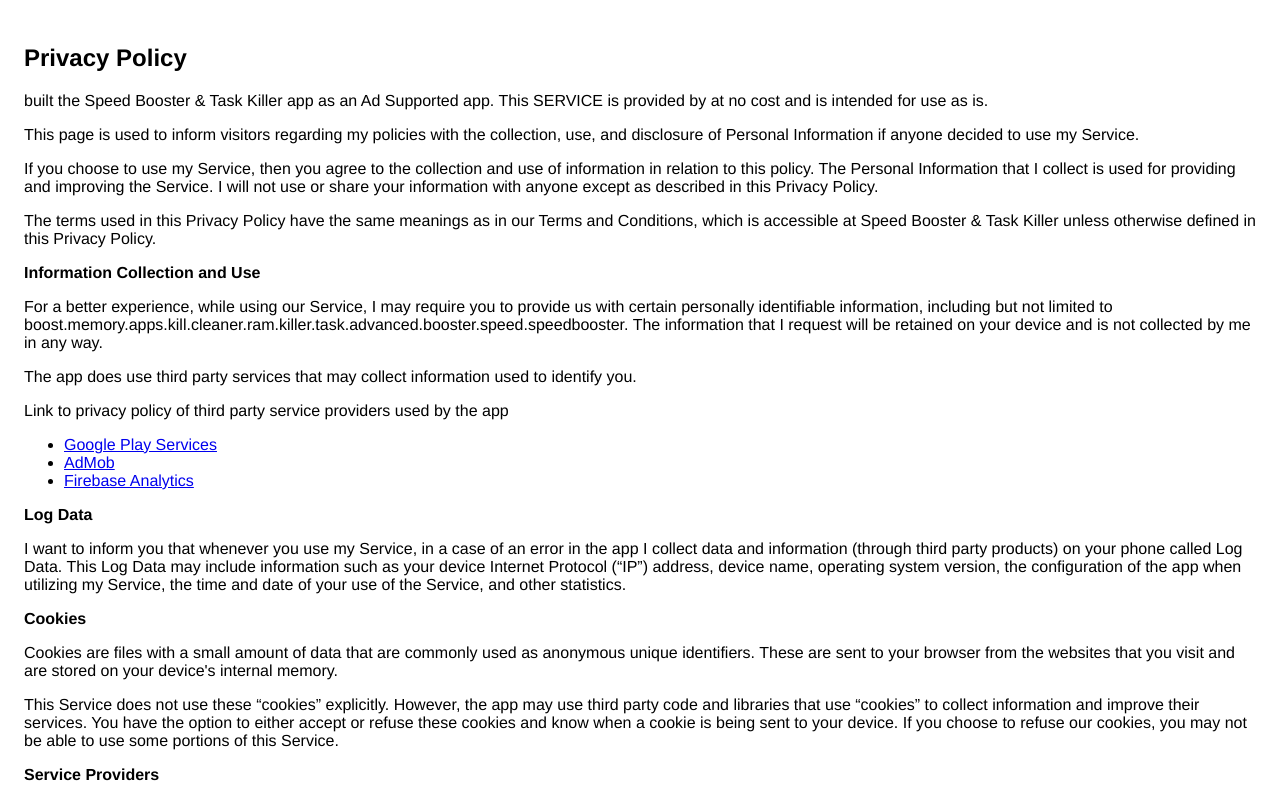
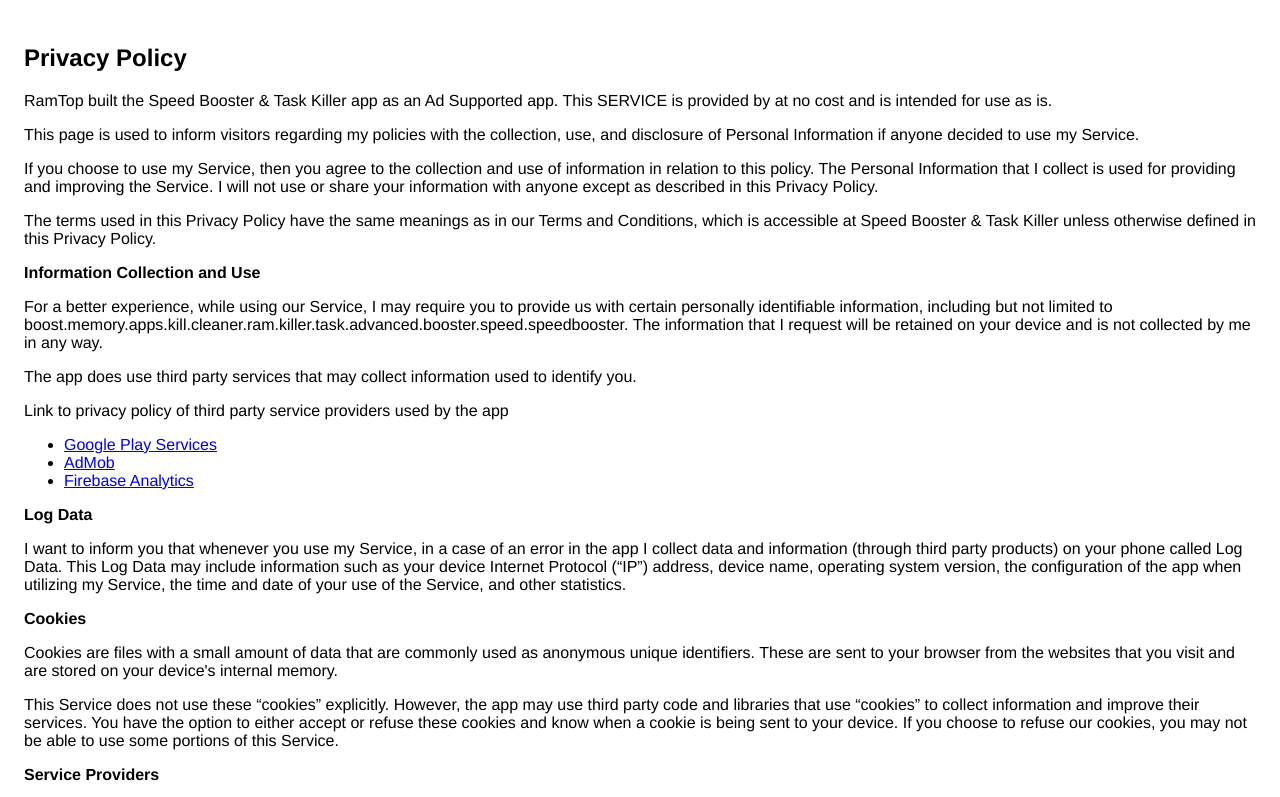
Before and after one commit to klenindmitriy/Speed-Booster-Task-Killer, a plain HTML site: page index.html in a window 1280 px wide. Shown: the top 797 px of the page. Drawn offline with Linux system fonts and the light colour scheme.

Commit message:
Update index.html

```diff
--- a/index.html
+++ b/index.html
@@ -7,7 +7,7 @@
       <style> body { font-family: 'Helvetica Neue', Helvetica, Arial, sans-serif; padding:1em; } </style>
     </head>
     <body>
-    <h2>Privacy Policy</h2> <p>  built the Speed Booster &amp; Task Killer app as an Ad Supported app. This SERVICE is provided by
+    <h2>Privacy Policy</h2> <p> RamTop built the Speed Booster &amp; Task Killer app as an Ad Supported app. This SERVICE is provided by
                      at no cost and is intended for use as is.
                   </p> <p>This page is used to inform visitors regarding my policies with the collection, use, and disclosure
                     of Personal Information if anyone decided to use my Service.
```
